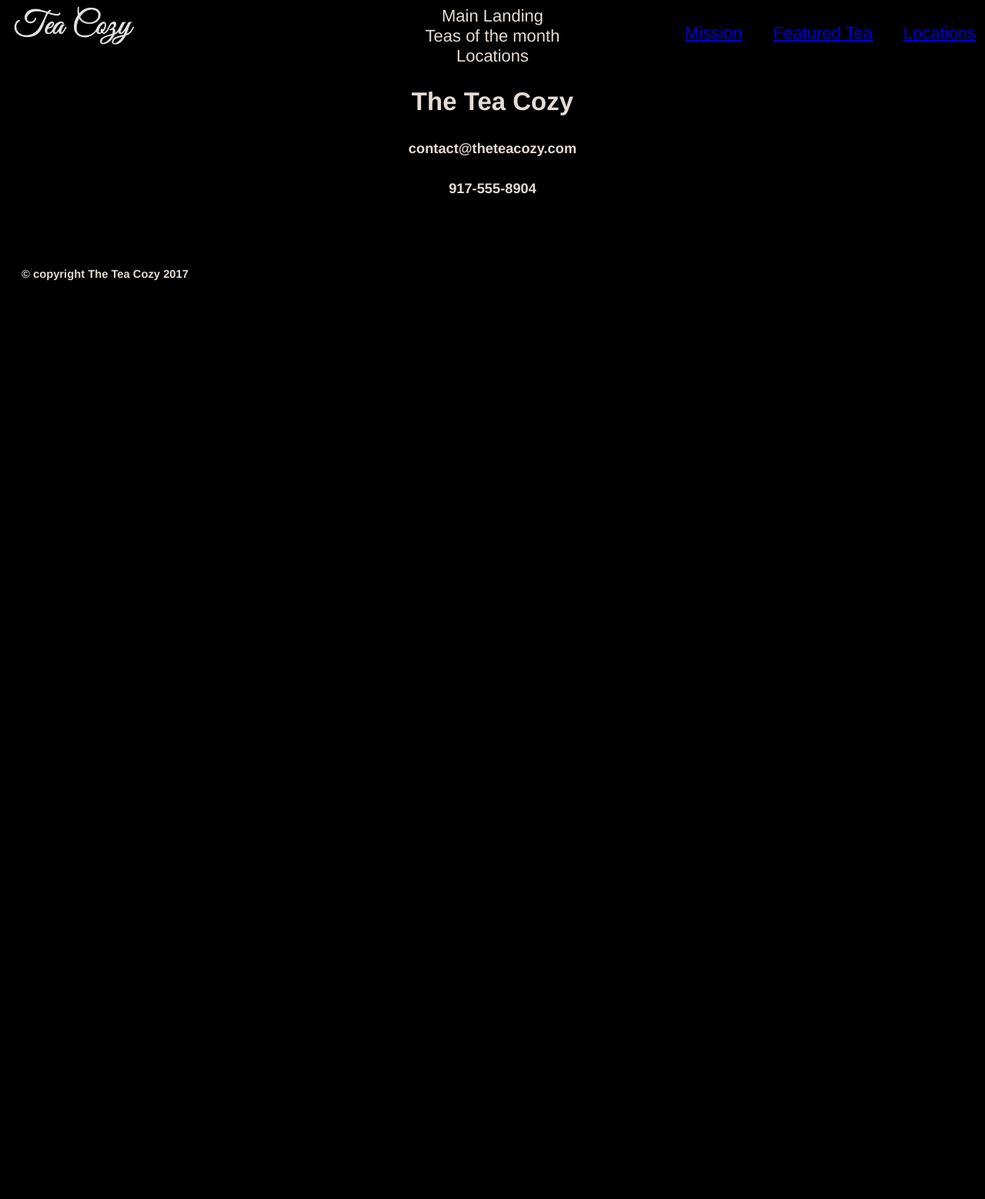
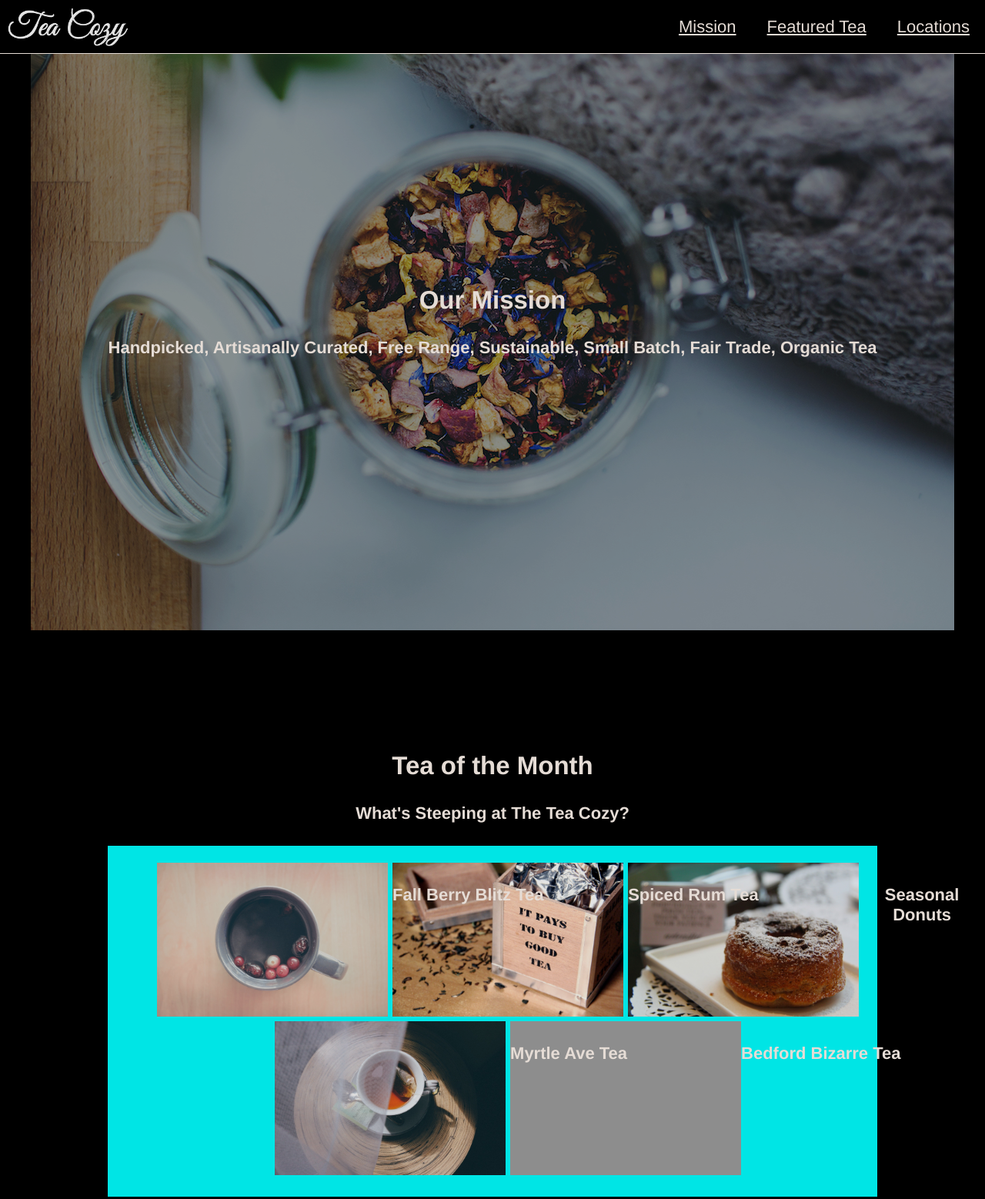
Before and after one commit to aramxc/Tea-Cozy, a plain HTML site: page index.html in a window 1280 px wide. Shown: the top 1558 px of the page at 77% size. Before the commit the page ends 800 px from the top, so only its background shows below. Drawn offline with Linux system fonts and the light colour scheme; grey boxes are pictures that could not be loaded.

Commit message:
added full screen mission page, javascript scroll functionality

```diff
--- a/Resources/CSS/index.css
+++ b/Resources/CSS/index.css
@@ -12,11 +12,17 @@ body {
 
 /* Header and Nav Bar -----------------------------------------------*/
 #header {
+  top: 0px;
+  left: 0px;
   position: fixed;
   display: flex;
   height: 69px;
   width: 100%;
   justify-content: space-between;
+  align-items: center;
+  border-bottom: 1px solid seashell;
+  background-color: black;
+  z-index: 10;
 
 
 }
@@ -39,7 +45,103 @@ width: auto;
 
 }
 
+#main_nav a {
+  text-decoration: underline;
+  color: seashell;
+
+}
+
+#main_nav a:visited {
+  text-decoration: underline;
+  color: seashell;
+
+}
+
+/* Container -----------------------------------------------*/
+#container {
+
+
+}
+
 /* Full-screen Landing Page -----------------------------------------------*/
+#fullscreen-main-landing {
+margin-top: 69px;
+height: 110vh;
+width: 100%;
+z-index: 0;
+display: flex;
+justify-content: space-around;
+
+
+
+
+}
+
+#mission-bg {
+  height: 700px;
+  width: 1200px;
+  display: flex;
+  justify-content: center;
+  align-items: center;
+
+
+
+}
+
+#mission-bg img {
+  height: auto;
+  width: 100%
+  position: relative;
+  opacity: 0.65;
+
+
+
+
+}
+
+#mission-statement {
+position: absolute;
+
+}
+
+/* Full-screen totm -----------------------------------------------*/
+#fullscreen-totm {
+  height: 110vh;
+  width: 100%;
+  z-index: 0;
+
+}
+  #tea-flexbox {
+  width: 1000px;
+  height: auto;
+  background-color: cyan;
+  z-index: 5;
+  display:inline-flex;
+
+
+
+
+  }
+
+  #tea-flexbox img {
+  height: 200px;
+  width: 300px;
+
+
+
+  }
+
+  #tea-flexbox li {
+  display: inline-flex;
+
+  }
+
+   #tea-flexbox h4 {
+    display: inline-flex;
+    position: absolute;
+
+   }
+
 
 /* Subfooter-------------------------------------------------------------------*/
 #subfooter {
--- a/Resources/Javascript/index.js
+++ b/Resources/Javascript/index.js
@@ -0,0 +1,8 @@
+//Smooth scrolling
+$(document).on('click', 'a', function (event) {
+  event.preventDefault();
+
+  $('html, body').animate({
+    scrollTop: $($.attr(this, 'href')).offset().top,
+  }, 500);
+});
--- a/index.html
+++ b/index.html
@@ -17,8 +17,8 @@
     <!-- Nav Menu --------------------------------------->
     <ul id="main_nav">
       <li><a href="#">Mission</a></li>
-      <li><a href="#">Featured Tea</a></li>
-      <li><a href="#">Locations</a></li>
+      <li><a href="#tea-spotlight">Featured Tea</a></li>
+      <li><a href="#locations">Locations</a></li>
     </ul>
   </div>
   <!-- Container div--------------------------------------->
@@ -26,13 +26,35 @@
     <!-- Main landing content--------------------------------------->
     <section id="main-landing">
       <div id="fullscreen-main-landing">
-        Main Landing
+        <div id="mission-bg">
+          <img src="/Resources/Images/img-mission-background.jpg" alt="Handpicked, Artisanally Curated, Free Range, Sustainable, Small Batch, Fair Trade, Organic Tea" />
+          <div id="mission-statement">
+            <h2>Our Mission</h2>
+            <h4>Handpicked, Artisanally Curated, Free Range, Sustainable, Small Batch, Fair Trade, Organic Tea</h4>
+          </div>
+        </div>
+      </div>
   </div>
   </section>
   <!-- Secondary content --------------------------------------->
   <section id="tea-spotlight">
-      <div id="full-screen-totm">
-        Teas of the month
+    <div id="fullscreen-totm">
+      <h2>Tea of the Month</h2>
+      <h4>What's Steeping at The Tea Cozy?</h4>
+      <div id="tea-flexbox">
+        <ol>
+          <li><img src="Resources\Images\img-berryblitz.jpg" alt="Berry Blitz Tea"></li>
+          <h4>Fall Berry Blitz Tea</h4>
+          <li><img src="Resources\Images\img-spiced-rum.jpg" alt="Spiced Rum Tea"></li>
+          <h4>Spiced Rum Tea</h4>
+          <li><img src="Resources\Images\img-donut.jpg" alt="Seasonal Donuts"></li>
+          <h4>Seasonal Donuts</h4>
+          <li><img src="Resources\Images\img-myrtle-ave.jpg" alt="Myrtle Ave Tea"></li>
+          <h4>Myrtle Ave Tea</h4>
+          <li><img src="Resources\Images\img-bedford-bizarre.jpg" alt="Bedford Bizarre Tea"></li>
+          <h4>Bedford Bizarre Tea</h4>
+        </ol>
+      </div>
     </div>
   </section>
   <!-- Locations content--------------------------------------->
@@ -55,8 +77,8 @@
   </div>
   </div>
   <!-- links for external scripts --------------------------------------->
-  <script type="text/javascript" src="/Resources/Javascript/index.js">
-  </script>
+  <script type="text/javascript" src = "\Resources\Javascript\index.js"></script>
+
   </body>
 
 </html>
```
Lines whose indentation alone changed are shown as unchanged.
